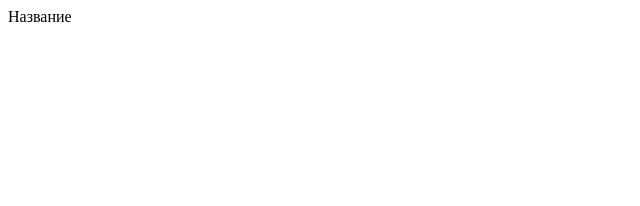
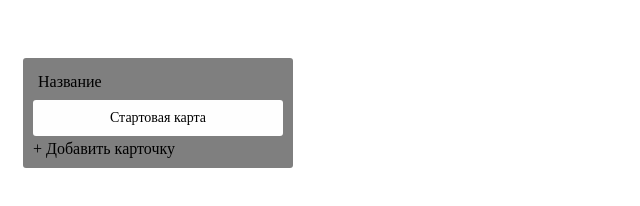
Before and after one commit to VladJutnik/drag-and-drop, a plain HTML site: page index.html in a window 1280 px wide. Shown: the whole page, without its empty margins (0-640 px from the left). Drawn offline with Linux system fonts and the light colour scheme.

Commit message:
css style

```diff
--- a/index.html
+++ b/index.html
@@ -11,7 +11,23 @@
 <div class="app">
     <div class="boards">
         <div class="boards_items">
-            <span class="title">Название</span>
+            <!--contenteditable="true" изменения названия-->
+            <span contenteditable="true" class="title">Название</span>
+            <div class="list">
+                <div class="list_item" draggable="true">
+                    Стартовая карта
+                </div>
+            </div>
+            <div class="form">
+                <textarea class="textarea" placeholder="Название карты"></textarea>
+                <div class="buttons">
+                    <button class="add_item-btn">добавить карточку</button>
+                    <button class="canncel_item-btn">отмена</button>
+                </div>
+            </div>
+
+            <div class="add_btn"><span> + </span> Добавить карточку</div>
+
         </div>
     </div>
 </div>
--- a/style.css
+++ b/style.css
@@ -1,28 +1,60 @@
-.example-parent {
-    border: 2px solid #DFA612;
-    color: black;
+.app{
     display: flex;
-    font-family: sans-serif;
-    font-weight: bold;
+    flex-direction: column;
+    width: 100vw;
+    height: 100vh;
+    padding: 50px 0;
 }
 
-.example-origin {
-    flex-basis: 100%;
-    flex-grow: 1;
-    padding: 10px;
+.boards{
+    display: flex;
+    width: 100%;
 }
 
-.example-draggable {
-    background-color: #4AAE9B;
-    font-weight: normal;
-    margin-bottom: 10px;
-    margin-top: 10px;
+.boards_items{
+    display: flex;
+    flex-direction: column;
+    align-self: baseline;
+    max-width: 250px;
+    width: 100%;
+    background: rgba(0,0,0, .5);
+    margin: 0 15px;
     padding: 10px;
+    transition: .3s all ease;
+    border-radius: 3px;
 }
-
-.example-dropzone {
-    background-color: #6DB65B;
-    flex-basis: 100%;
-    flex-grow: 1;
+.title{
+    padding: 5px;
+}
+.title:focus{
+    outline: 1px solid red;
+}
+.list{
+    min-height: 40px;
+}
+.list_item{
+    background-color: #fefefe;
+    border-radius: 3px;
     padding: 10px;
+    text-align: center;
+    margin: 4px 0;
+    cursor: pointer;
+    font-weight: 40px;
+    font-size: 14px;
+    outline: none;
+    border: none;
 }
+.form{
+    border-radius: 3px;
+    margin-top: auto;
+    display: none;
+}
+.textarea{
+    resize: none;
+    height: 60px;
+    border-right: 3px;
+    border: none;
+    background: white;
+    padding: 10px;
+    width: 100%;
+}
```
